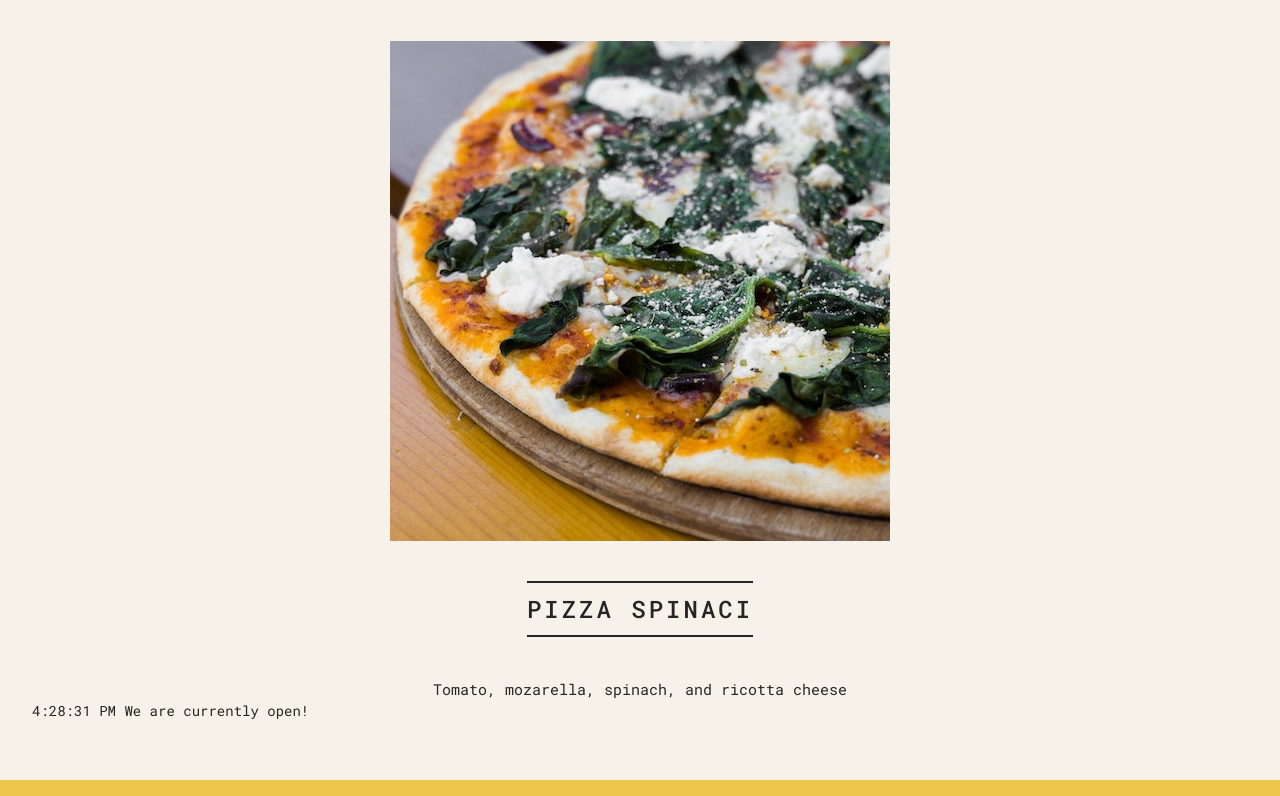
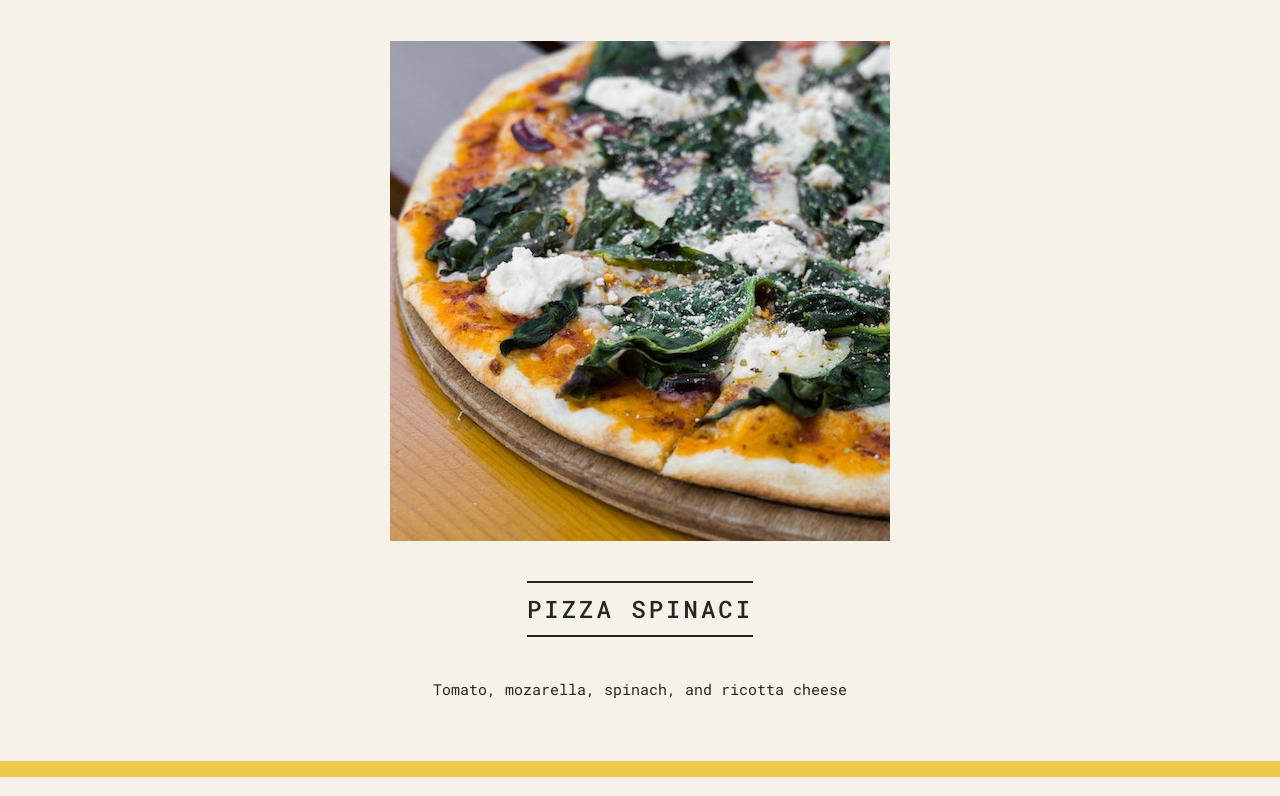
Before and after one commit to Scientific-Research/pizza-menu, a React (Vite) app: page / in a window 1280 px wide. Shown: the part 1595-2391 px from the top of the page. Built offline with nearby package versions, Linux system fonts and the light colour scheme.

Commit message:
I just remove the time section in footre part, we don't need it anymore because we have it now in header part!

```diff
--- a/src/App.tsx
+++ b/src/App.tsx
@@ -110,37 +110,7 @@ export const Menu = () => {
 };
 
 export const Footer = () => {
-  const hour = new Date().getHours();
-  console.log(hour);
-  const [time, setTime] = useState(new Date().toLocaleTimeString());
-
-  // Update the time every second
-  useEffect(() => {
-    const intervalId = setInterval(() => {
-      setTime(new Date().toLocaleTimeString());
-    }, 1000); // Update every 1000 milliseconds (1 second)
-
-    // Clean up the interval when the component unmounts
-    return () => clearInterval(intervalId);
-  }, []); // Empty dependency array ensures this effect runs only once
-
-  // return createElement("header", null, `Current time: ${time}`);
-
-  const openHour = 12;
-  const closeHour = 22;
-  const isOpen = hour >= openHour && hour <= closeHour;
-  console.log(isOpen);
-
-  // hour >= openHour && hour <= closeHour
-  //   ? alert("We're currently open!")
-  //   : alert("Sorry, we're close!");
-
-  return (
-    <footer className="footer">
-      {/* {new Date().toLocaleTimeString()} We 're currently open! */}
-      {time} We are currently open!
-    </footer>
-  );
+  return <footer className="footer"></footer>;
 };
 
 // NOTE: two important rules in React, when we write Components as function:
```
